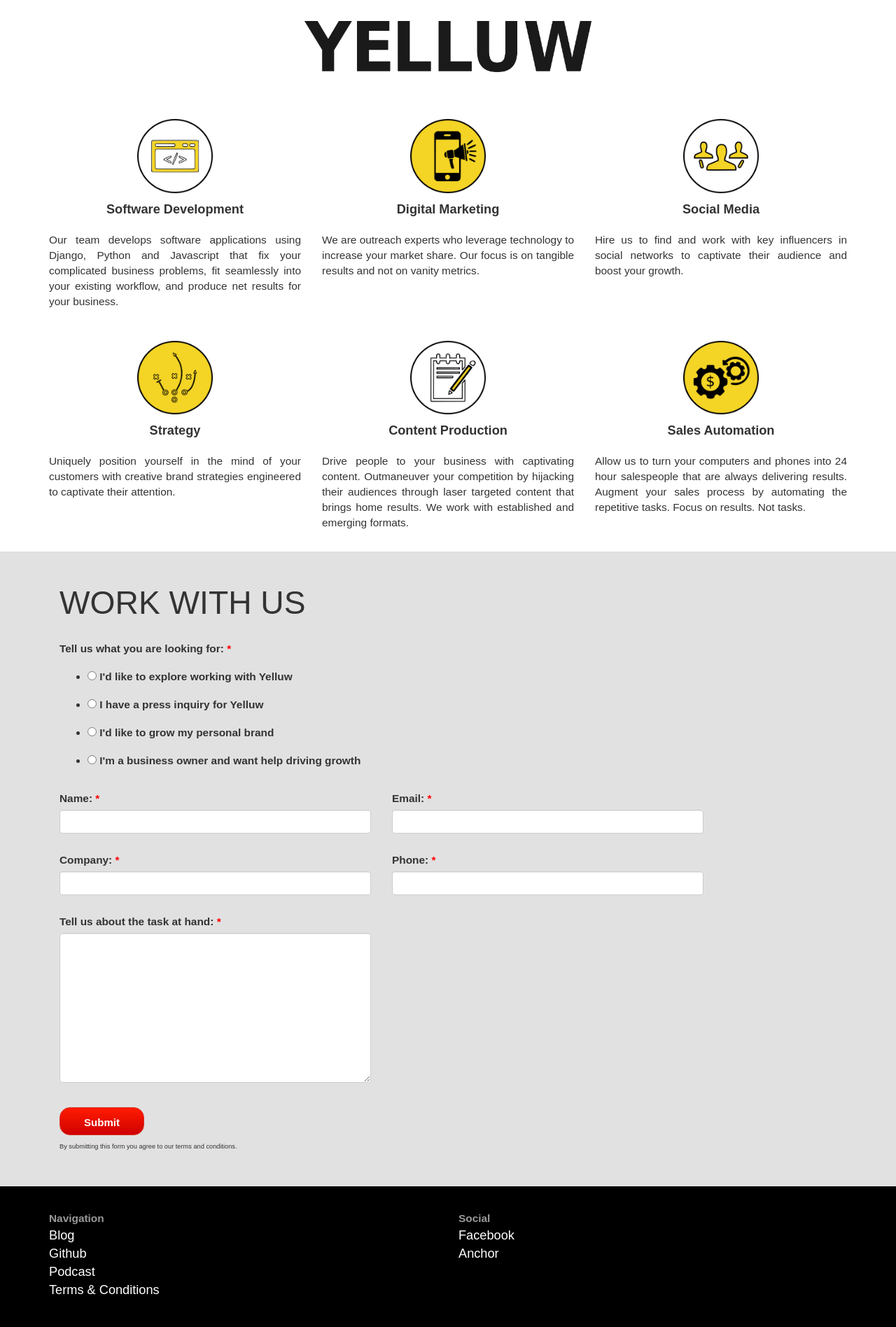
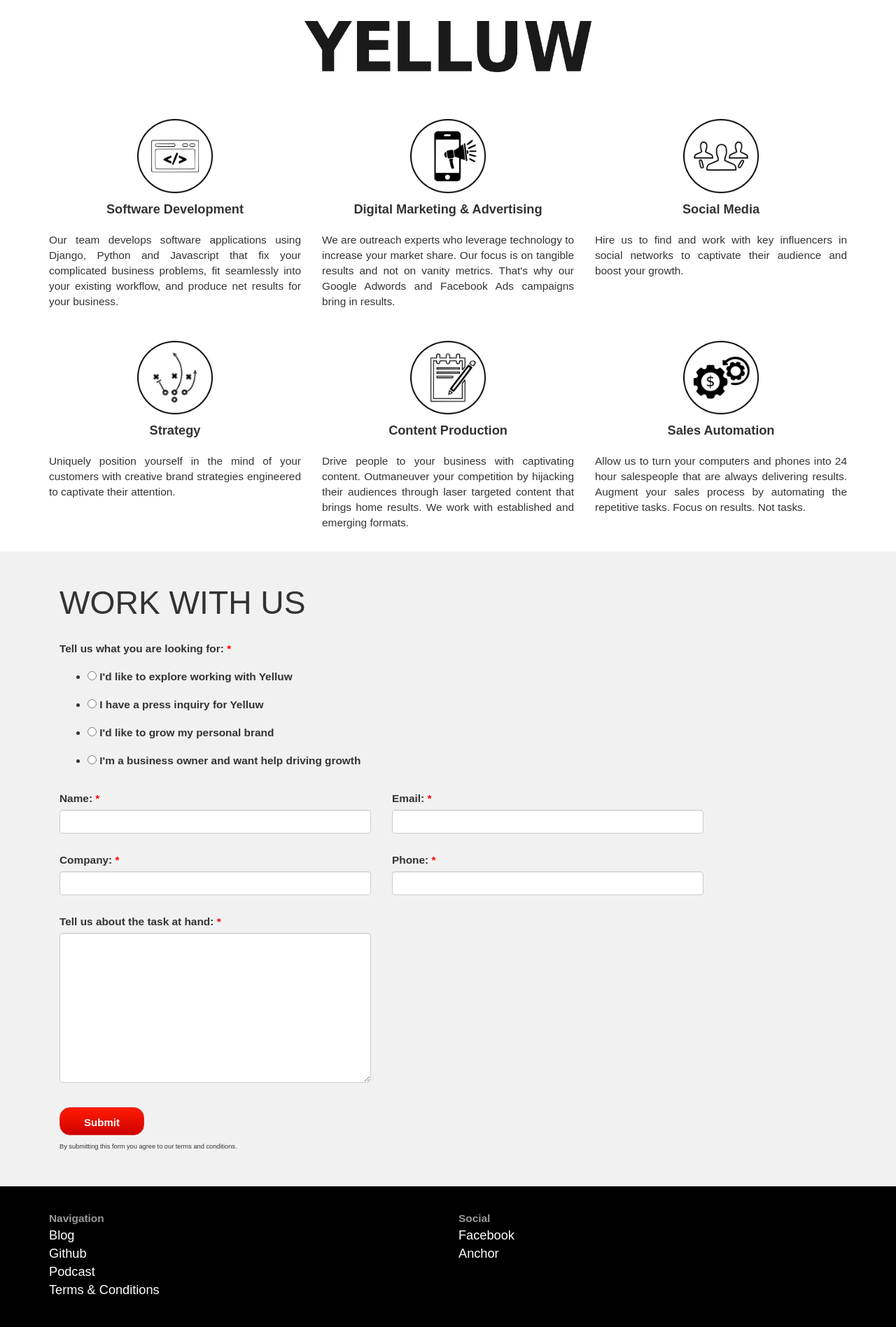
Before and after one commit to yelluw/amy, a Django app: page / in a window 1280 px wide. Shown: the whole page at 70% size. Run offline with Django 3.2, Linux system fonts and the light colour scheme; some libraries are stand-ins or nearby versions; some web fonts are replaced.

Commit message:
Updated copy, icons, and , moved assets to sub dirs

```diff
--- a/cms/static/css/main.css
+++ b/cms/static/css/main.css
@@ -73,7 +73,7 @@ body {
 }
 
 .prospect-contact-form {
-    background: #e1e1e1;
+    background: #f1f1f1;
     padding-top: 40px;
     padding-bottom: 40px;
     font-size: 1.1em;
--- a/cms/templates/header.html
+++ b/cms/templates/header.html
@@ -6,7 +6,7 @@
 
                 <div class="headline">
 
-                    <p><a href="{{header_link}}"><img src="{% static "img/logo.png" %}" class="logo"></a></p>
+                    <p><a href="{{header_link}}"><img src="{% static "img/brand/logo.png" %}" class="logo"></a></p>
 
                 <!-- end headline -->
                 </div>
--- a/cms/templates/index.html
+++ b/cms/templates/index.html
@@ -17,7 +17,7 @@
             <!-- left column -->
             <div class="col-lg-4 col-md-4 col-sm-4 left-column">
 
-              <img src="{% static "img/coding-services-icon.png" %}" class="column-img services-icon-img">
+              <img src="{% static "img/icon/coding-services-icon-bw.png" %}" class="column-img services-icon-img">
 
               <p class="column-title">Software Development</p>
 
@@ -35,15 +35,16 @@
             <!-- middle column -->
             <div class="col-lg-4 col-md-4 col-sm-4 middle-column">
 
-              <img src="{% static "img/digital-marketing-icon.png" %}" class="column-img services-icon-img">
+              <img src="{% static "img/icon/digital-marketing-icon-bw.png" %}" class="column-img services-icon-img">
 
-              <p class="column-title">Digital Marketing</p>
+              <p class="column-title">Digital Marketing &amp; Advertising</p>
 
               <p class="column-content">
                 We are outreach experts who leverage
                 technology to increase your market share.
                 Our focus is on tangible results and not
-                on vanity metrics.
+                on vanity metrics. That's why our Google Adwords
+                and Facebook Ads campaigns bring in results.
               </p>
 
             <!-- end middle column -->
@@ -52,7 +53,7 @@
             <!-- right column -->
             <div class="col-lg-4 col-md-4 col-sm-4 right-column">
 
-              <img src="{% static "img/social-media-management.png" %}" class="column-img services-icon-img">
+              <img src="{% static "img/icon/social-media-management-bw.png" %}" class="column-img services-icon-img">
 
               <p class="column-title">Social Media</p>
 
@@ -84,7 +85,7 @@
             <!-- left column -->
             <div class="col-lg-4 col-md-4 col-sm-4 left-column">
 
-              <img src="{% static "img/brand-strategy.png" %}" class="column-img services-icon-img">
+              <img src="{% static "img/icon/brand-strategy-bw.png" %}" class="column-img services-icon-img">
 
               <p class="column-title">Strategy</p>
 
@@ -100,7 +101,7 @@
             <!-- middle column -->
             <div class="col-lg-4 col-md-4 col-sm-4 middle-column">
 
-              <img src="{% static "img/content-production-icon.png" %}" class="column-img services-icon-img">
+              <img src="{% static "img/icon/content-production-icon-bw.png" %}" class="column-img services-icon-img">
 
               <p class="column-title">Content Production</p>
 
@@ -120,7 +121,7 @@
             <!-- right column -->
             <div class="col-lg-4 col-md-4 col-sm-4 right-column">
 
-             <img src="{% static "img/sales-automation-icon.png" %}" class="column-img services-icon-img">
+             <img src="{% static "img/icon/sales-automation-icon-bw.png" %}" class="column-img services-icon-img">
 
               <p class="column-title">Sales Automation</p>
 
```
Also changed, not shown: cms/static/img/brand-strategy.png (deleted), cms/static/img/brand/logo.png (renamed from cms/static/img/logo.png), cms/static/img/coding-services-icon.png (deleted), cms/static/img/content-production-icon.png (deleted), cms/static/img/digital-marketing-icon.png (deleted), cms/static/img/icon/brand-strategy-bw.png (added), cms/static/img/icon/coding-services-icon-bw.png (added), cms/static/img/icon/content-production-icon-bw.png (added), cms/static/img/icon/digital-marketing-icon-bw.png (added), cms/static/img/icon/sales-automation-icon-bw.png (added), cms/static/img/icon/social-media-management-bw.png (added), cms/static/img/sales-automation-icon.png (deleted), cms/static/img/social-media-management.png (deleted), cms/static/img/yelluw-logo-old.png (deleted), 1 more files.
